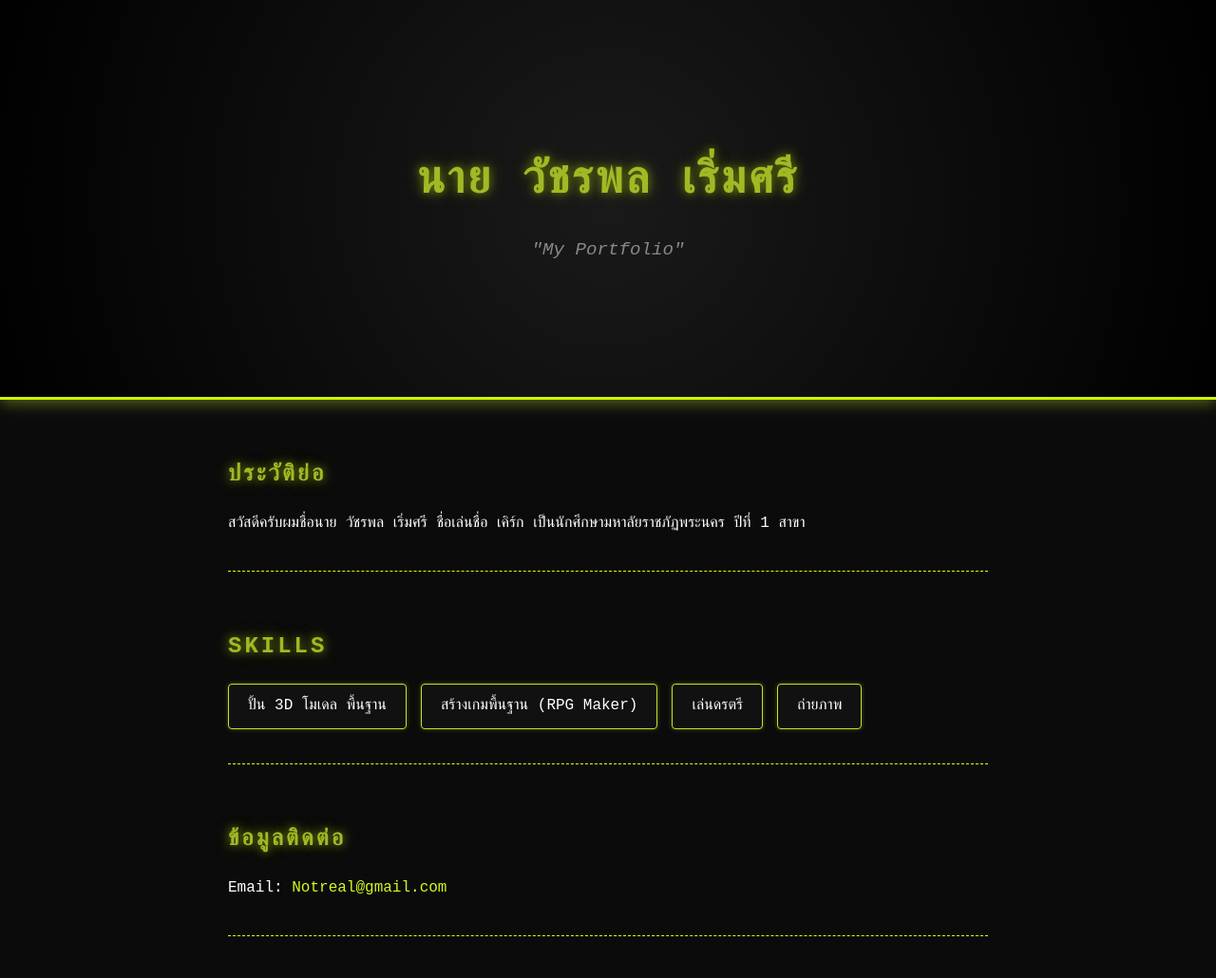
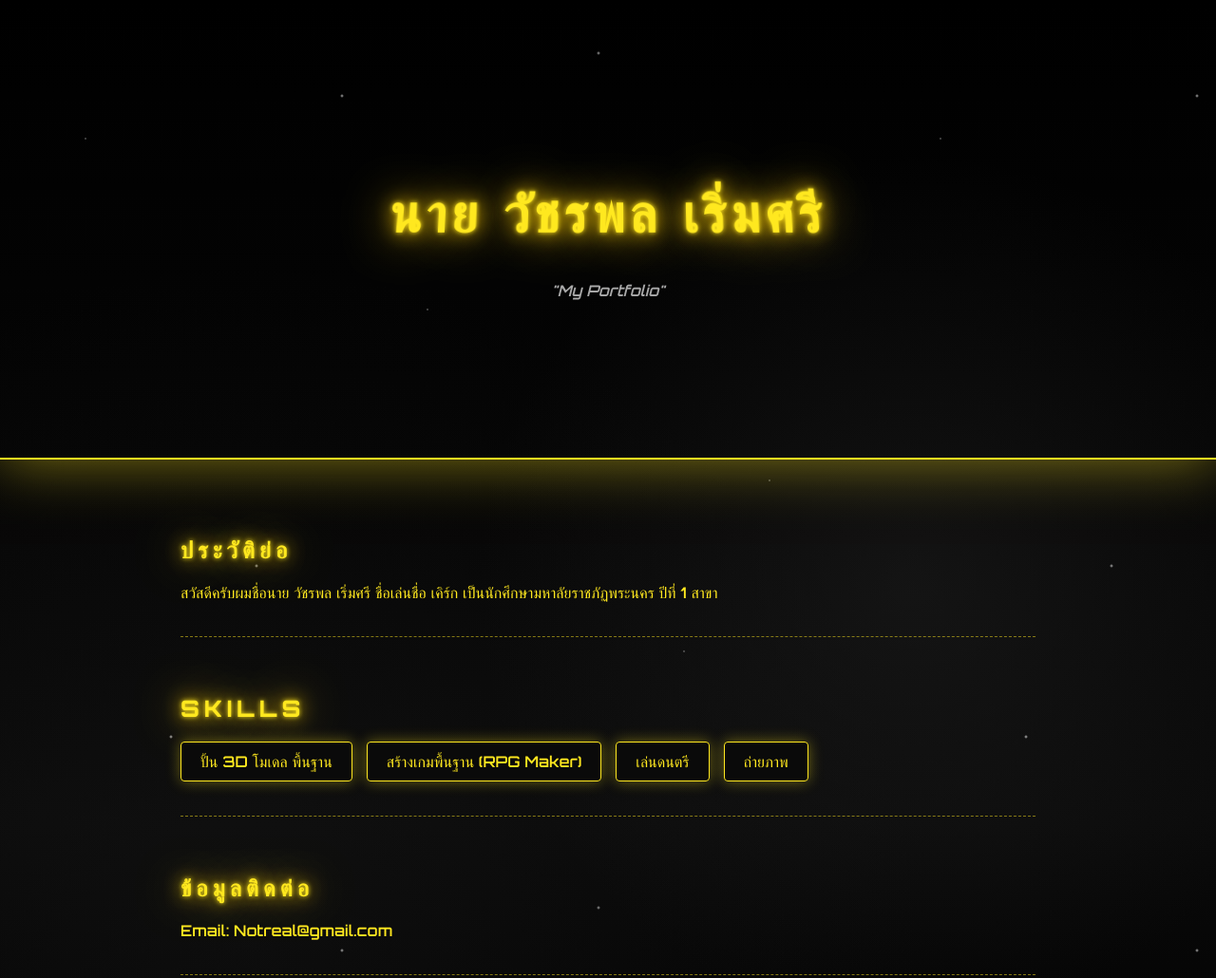
Before and after one commit to Kerk114/my-portfolio-, a plain HTML site: page index.html in a window 1280 px wide. Shown: the top 1030 px of the page at 95% size. Drawn offline with Linux system fonts and the light colour scheme.

Commit message:
Update index.html

```diff
--- a/index.html
+++ b/index.html
@@ -4,92 +4,131 @@
 <meta charset="UTF-8">
 <meta name="viewport" content="width=device-width, initial-scale=1.0">
 <title>Welcome to Galaxy</title>
+
+<link href="https://fonts.googleapis.com/css2?family=Orbitron:wght@600;800&display=swap" rel="stylesheet">
+
 <style>
 body {
-            background-color: #0b0b0b;
-            color: #FFFFFF;
-            font-family: 'Courier New', Courier, monospace;
     margin: 0;
     padding: 0;
-            line-height: 1.6;
+    font-family: 'Orbitron', sans-serif;
+    color: #ffe81f;
+    overflow-x: hidden;
+
+    /* 🌑 ดำไล่เฉดแบบในภาพ */
+    background:
+        radial-gradient(circle at 75% 50%, rgba(60,60,60,0.25), transparent 40%),
+        radial-gradient(circle at 20% 80%, rgba(40,40,40,0.2), transparent 50%),
+        linear-gradient(to bottom, #000000 0%, #050505 40%, #0a0a0a 70%, #000000 100%);
 }
 
-        .lightsaber-text {
-            color: #A0BA25;
-            text-transform: uppercase;
-            letter-spacing: 3px;
-            text-shadow: 0 0 8px #5D6910, 0 0 15px #5D6910;
+/* ⭐ ดาว */
+body::before {
+    content: "";
+    position: fixed;
+    top: 0;
+    left: 0;
+    width: 100%;
+    height: 200%;
+    background:
+        radial-gradient(1px 1px at 10% 20%, white, transparent),
+        radial-gradient(2px 2px at 30% 70%, #ddd, transparent),
+        radial-gradient(1px 1px at 50% 40%, white, transparent),
+        radial-gradient(2px 2px at 70% 10%, #ccc, transparent),
+        radial-gradient(1px 1px at 90% 60%, white, transparent),
+        radial-gradient(2px 2px at 20% 90%, #eee, transparent),
+        radial-gradient(1px 1px at 80% 80%, white, transparent),
+        radial-gradient(2px 2px at 40% 15%, #ddd, transparent);
+    background-repeat: repeat;
+    background-size: 900px 900px;
+    animation: moveStars 220s linear infinite;
+    z-index: -1;
+    opacity: 0.8;
 }
 
+@keyframes moveStars {
+    from { transform: translateY(0); }
+    to { transform: translateY(-1500px); }
+}
+
+/* 🌟 หัวข้อ */
+.lightsaber-text {
+    color: #ffe81f;
+    text-transform: uppercase;
+    letter-spacing: 5px;
+    text-shadow:
+        0 0 5px #ffe81f,
+        0 0 20px #ffcc00,
+        0 0 50px #ffcc00;
+}
+
+/* 🎬 HEADER */
 header {
     text-align: center;
-            padding: 120px 20px;
-            border-bottom: 3px solid #CAF500;
-            box-shadow: 0 4px 15px rgba(191, 230, 41, 0.4);
-            background: radial-gradient(circle, #1a1a1a 0%, #000000 100%);
+    padding: 150px 20px;
+    border-bottom: 2px solid #ffe81f;
+    box-shadow: 0 0 60px rgba(255, 232, 31, 0.5);
 }
 
 header h1 {
-            font-size: 3em;
-            margin-bottom: 10px;
+    font-size: 3.5em;
+    transform: perspective(600px) rotateX(10deg);
 }
 
 header p {
-            font-size: 1.2em;
-            color: #888;
+    color: #aaa;
     font-style: italic;
 }
 
+/* 🌌 Section */
 .container {
-            max-width: 800px;
-            margin: 0 auto;
-            padding: 40px 20px;
+    max-width: 900px;
+    margin: auto;
+    padding: 60px 20px;
 }
 
 section {
     margin-bottom: 60px;
     padding-bottom: 20px;
-            border-bottom: 1px dashed #ECF70A;
+    border-bottom: 1px dashed rgba(255,232,31,0.5);
 }
 
 .skills-grid {
     display: flex;
     flex-wrap: wrap;
     gap: 15px;
+    list-style: none;
     padding: 0;
-            list-style: none;
 }
 
 .skills-grid li {
-            background-color: #111;
-            border: 1px solid #BFE629;
+    background: rgba(10,10,10,0.9);
+    border: 1px solid #ffe81f;
     padding: 10px 20px;
     border-radius: 4px;
-            box-shadow: 0 0 5px rgba(191, 230, 41, 0.3);
-            transition: all 0.3s ease;
+    box-shadow: 0 0 15px rgba(255,232,31,0.4);
+    transition: 0.3s;
 }
 
 .skills-grid li:hover {
-            box-shadow: 0 0 15px rgba(191, 230, 41, 0.8);
-            transform: scale(1.05);
+    transform: scale(1.1);
+    box-shadow: 0 0 40px rgba(255,232,31,1);
     cursor: pointer;
 }
 
 a {
-            color: #D2FA20;
+    color: #ffe81f;
     text-decoration: none;
-            transition: text-shadow 0.3s;
 }
 
 a:hover {
-            text-shadow: 0 0 8px #E6FF2A;
+    text-shadow: 0 0 15px #ffffff;
 }
 
 footer {
     text-align: center;
     padding: 20px;
-            color: #555;
-            font-size: 0.9em;
+    color: #777;
 }
 </style>
 </head>
@@ -111,7 +150,7 @@
         <ul class="skills-grid">
             <li>ปั้น 3D โมเดล พื้นฐาน</li>
             <li>สร้างเกมพื้นฐาน (RPG Maker)</li>
-                <li>เล่นดรตรี</li>
+            <li>เล่นดนตรี</li>
             <li>ถ่ายภาพ</li>
         </ul>
     </section>
```
Lines whose indentation alone changed are shown as unchanged.
